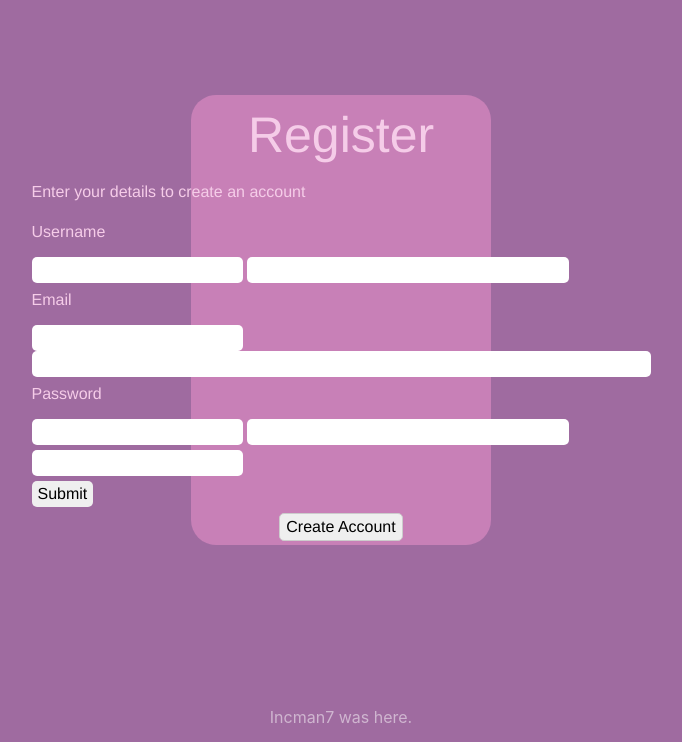
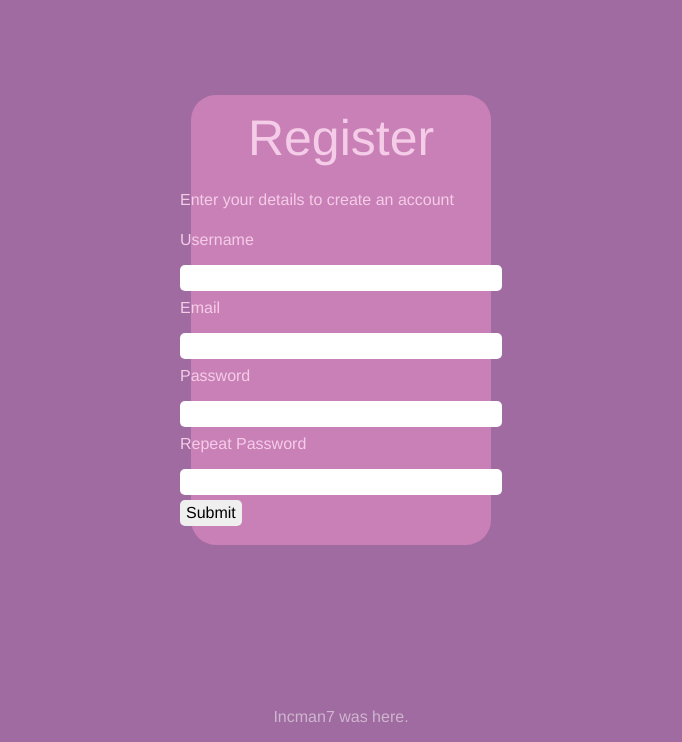
Before and after one commit to sanjerine/CITS3403-Poker, a Flask app: template app/templates/register.html in a window 1280 px wide. Shown: the part 58-800 px from the top of the page, without its empty margins (299-981 px from the left). Run offline with Flask 2, Linux system fonts and the light colour scheme; the template is opened without the code that fills it: values that come from a table or form of the project are taken from there, others are empty; some libraries are stand-ins or nearby versions.

Commit message:
Update register.html

```diff
--- a/app/templates/register.html
+++ b/app/templates/register.html
@@ -32,7 +32,7 @@
                 <div>
                     <div style="margin-bottom:5px;"> {{form.username.label}} </div>
 
-                    <div style="margin-bottom:5px;"><input id="username_input"> {{form.username(size=32)}} </div>
+                    <div style="margin-bottom:5px;"> {{form.username(size=32)}} </div>
 
                     {% for error in form.username.errors%}
                     <span class="error" style="color: black;">[{{ error }}]</span>
@@ -40,7 +40,7 @@
 
                     <div style="margin-bottom:5px;"> {{ form.email.label }} </div>
 
-                    <div style="margin-bottom:5px;"><input id="email_input"> {{ form.email(size=64) }} </div>
+                    <div style="margin-bottom:5px;"> {{ form.email(size=32) }} </div>
 
                     {% for error in form.email.errors%}
                     <span class="error" style="color: black;">[{{ error }}]</span>
@@ -48,16 +48,16 @@
 
                     <div style="margin-bottom:5px;"> {{ form.password.label }} </div>
 
-                    <div style="margin-bottom:5px;"><input type="password" id="password_input"> {{ form.password(size=32) }} </div>
+                    <div style="margin-bottom:5px;"> {{ form.password(size=32) }} </div>
 
                     {% for error in form.password.errors%}
                     <span class="error" style="color: black;">[{{ error }}]</span>
                     {% endfor %}
 
-                    <div style="margin-bottom:5px;"> {{ form.password2.label }} </div>
-                    <div style="margin-bottom:5px;"><input type="password" id="password2_input"> {{ form.password2(size=32) }} </div>
+                    <div style="margin-bottom:5px;"> {{ form.repeatpassword.label }} </div>
+                    <div style="margin-bottom:5px;"> {{ form.repeatpassword(size=32) }} </div>
 
-                    {% for error in form.password2.errors%}
+                    {% for error in form.repeatpassword.errors%}
                     <span class="error" style="color: black;">[{{ error }}]</span>
                     {% endfor %}
 
@@ -67,6 +67,6 @@
 
               </div>
           </form>
-        <div><button>Create Account</button></div>
+        <div>
     </div>
 {% endblock %}
```
